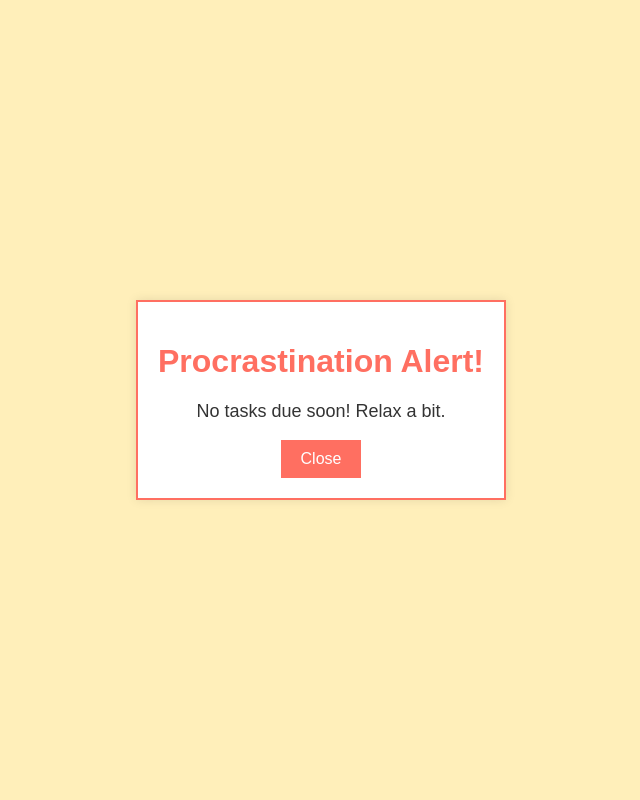
After one commit to navikris/Procastinator, a Flask app: page /procrastination in a window 1280 px wide. The commit adds this page. Shown: the whole page, without its empty margins (319-959 px from the left). Run offline with Flask 3, Linux system fonts and the light colour scheme; the visitor is signed in with stand-in values (Sample User, id 1).

Commit message:
procrastination alert intial

```diff
--- a/app.py
+++ b/app.py
@@ -105,8 +105,6 @@ def alert_user(upcoming_tasks):
 
     return procrastination_messages
 
-
-# Home route, default to "My Day"
 # Home route, default to "My Day"
 @app.route('/')
 def home():
@@ -127,6 +125,24 @@ def home():
     logging.info(f"Rendering home page for section: {section}, tasks count: {len(filtered_tasks)}")
     return render_template('index.html', tasks=filtered_tasks, section=section,
                            user=user, procrastination_messages=procrastination_messages)
+
+
+# Route to display procrastination messages as a distraction
+@app.route('/procrastination')
+def procrastination():
+    if 'user' not in session:
+        return redirect(url_for('login'))
+
+    user = session.get('user', 'guest')
+    upcoming_tasks = check_deadlines()
+
+    if upcoming_tasks:
+        procrastination_messages = alert_user(upcoming_tasks)
+        random_message = random.choice(procrastination_messages)
+    else:
+        random_message = "No tasks due soon! Relax a bit."
+
+    return render_template('procrastination.html', message=random_message)
 
 # Route to handle login
 @app.route('/login', methods=['GET', 'POST'])
@@ -204,14 +220,7 @@ def delete_all_tasks():
     logging.info(f"All tasks deleted for user {user}.")
     return redirect(url_for('home'))
 
-# Route to update user preferences
-@app.route('/update_preferences', methods=['POST'])
-def update_preferences():
-    session['user'] = request.form.get('name', 'guest')
-    user_email = request.form.get('email', 'guest@gmail.com')
-    logging.info(f"Updated user preferences: {session['user']}, {user_email}")
-
-    return redirect(url_for('home'))
+# Route to update user preference
 
 if __name__ == '__main__':
     logging.info("Starting Flask app...")
--- /dev/null
+++ b/templates/procrastination.html
@@ -0,0 +1,52 @@
+<!-- procrastination.html -->
+<!DOCTYPE html>
+<html lang="en">
+<head>
+    <meta charset="UTF-8">
+    <meta name="viewport" content="width=device-width, initial-scale=1.0">
+    <title>Procrastination Alert</title>
+    <style>
+        body, html {
+            height: 100%;
+            display: flex;
+            justify-content: center;
+            align-items: center;
+            font-family: 'Arial', sans-serif;
+            background-color: #ffefba;
+            color: #333;
+        }
+
+        .message-container {
+            padding: 20px;
+            border: 2px solid #ff6f61;
+            background-color: #fff;
+            box-shadow: 0 0 10px rgba(0, 0, 0, 0.1);
+            text-align: center;
+        }
+
+        h1 {
+            color: #ff6f61;
+        }
+
+        p {
+            font-size: 18px;
+        }
+
+        button {
+            padding: 10px 20px;
+            background-color: #ff6f61;
+            color: white;
+            border: none;
+            cursor: pointer;
+            font-size: 16px;
+        }
+    </style>
+</head>
+<body>
+    <div class="message-container">
+        <h1>Procrastination Alert!</h1>
+        <p>{{ message }}</p>
+        <button onclick="window.close()">Close</button>
+    </div>
+</body>
+</html>
```
Also changed, not shown: templates/index.html (+47 -0 lines).
